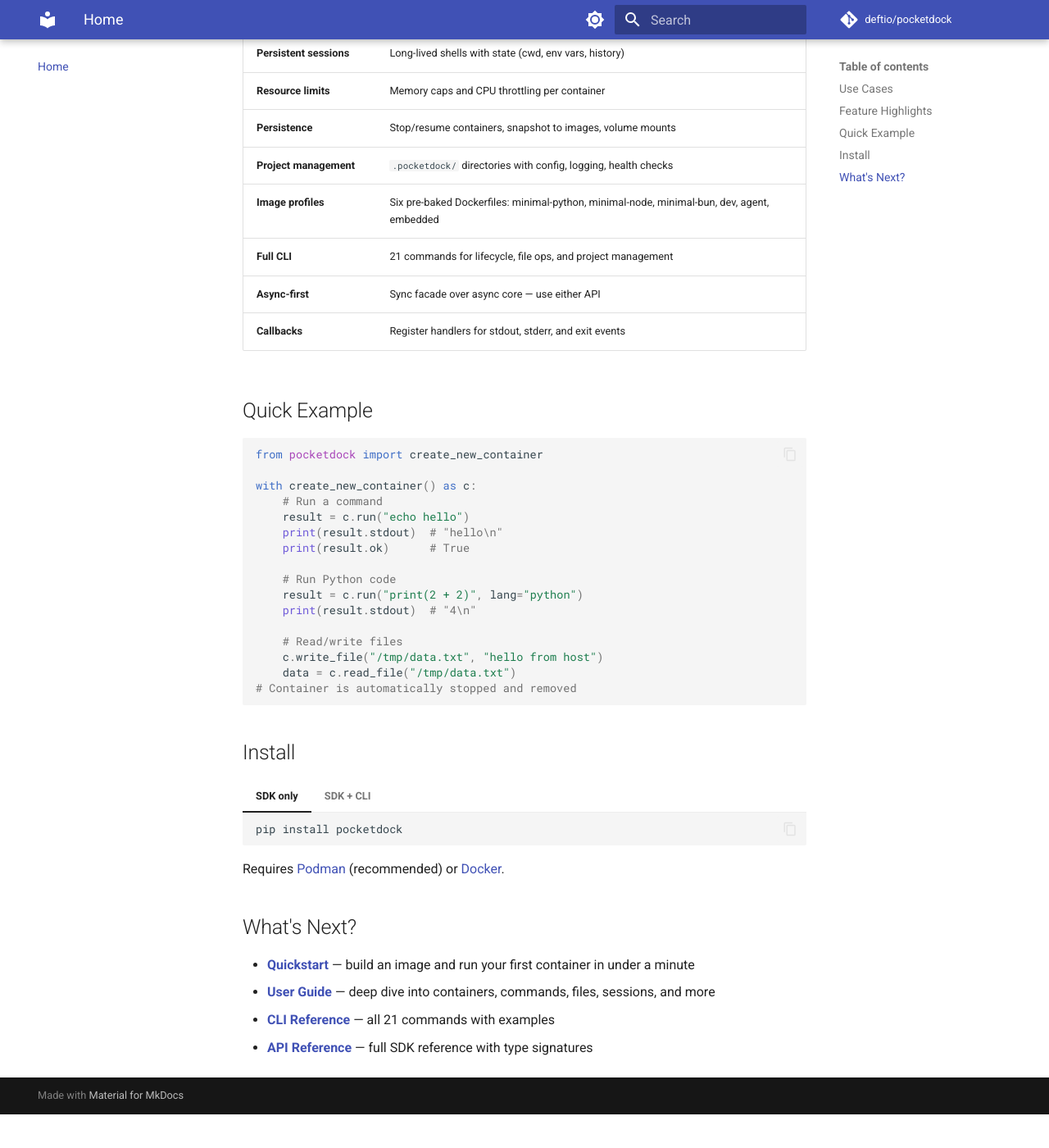
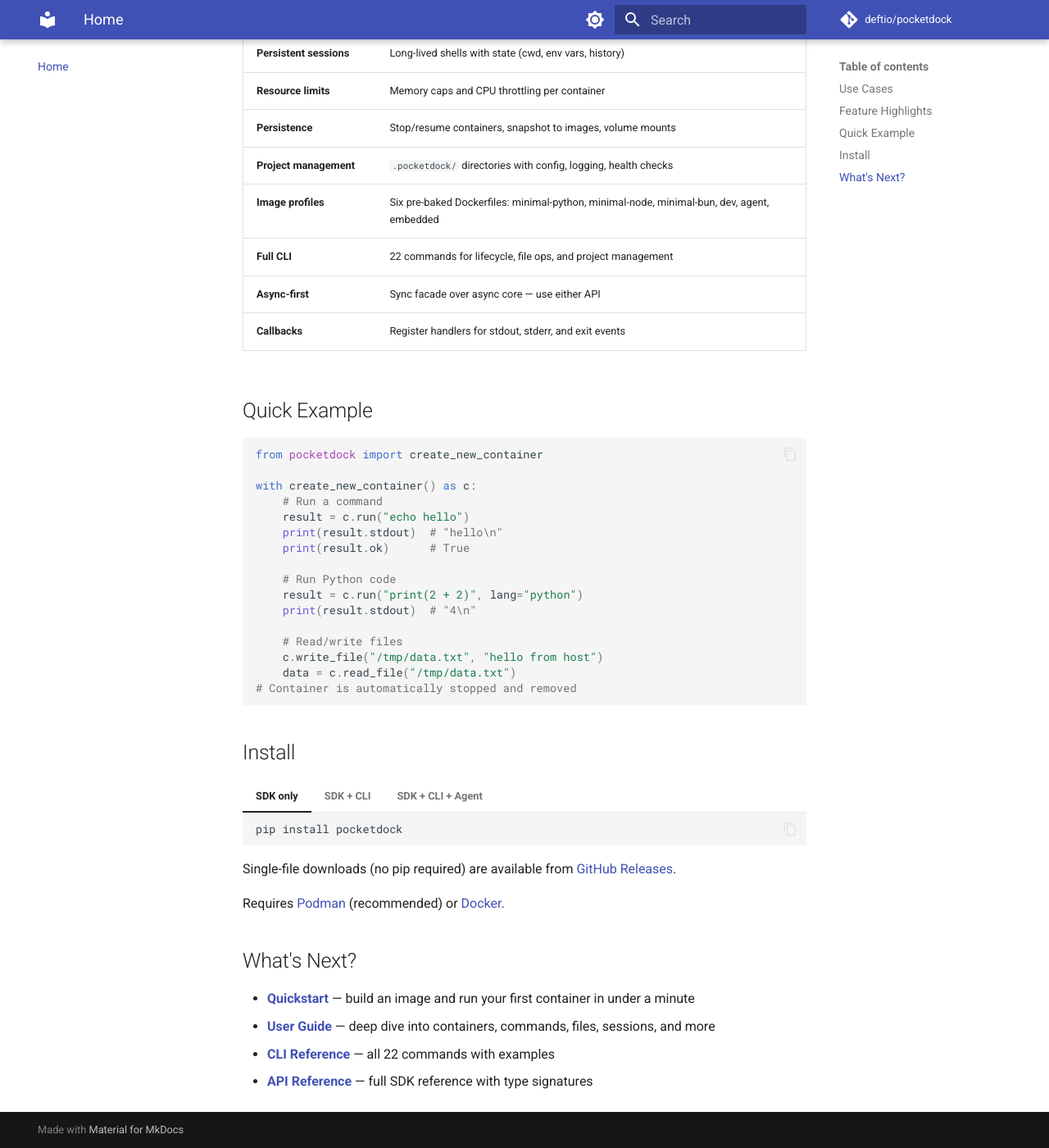
Before and after one commit to deftio/pocketdock, an MkDocs documentation site: the page built from docs/index.md, in a window 1280 px wide and 1400 px high, scrolled down 854 px. Shown: the whole window at 82% size. Built offline with MkDocs 1.6.1 and Material for MkDocs 9.7.7, drawn with Linux system fonts in a browser that asks for light colours; comment, search, counter and statistics services are not loaded; before the commit the page ends 2213 px from its top, so only the background shows below that.

Commit message:
fix: update version strings, command counts, and docs for v1.2.1
- Fix hardcoded "1.2.0" in tests and docs → "1.2.1"
- Update "21 commands" → "22 commands" across all docs
- Add [agent] install option to README, index, and quickstart
- Document shiv single-file downloads in install sections
- Document platform-aware PodmanNotRunning hints in error reference
- Fix shiv build: add mkdir -p dist in publish workflow

Co-Authored-By: Claude Opus 4.6 <noreply@anthropic.com>

````diff
--- a/docs/index.md
+++ b/docs/index.md
@@ -25,7 +25,7 @@ pocketdock is a Python SDK and CLI that talks directly to Podman or Docker over
 | **Persistence** | Stop/resume containers, snapshot to images, volume mounts |
 | **Project management** | `.pocketdock/` directories with config, logging, health checks |
 | **Image profiles** | Six pre-baked Dockerfiles: minimal-python, minimal-node, minimal-bun, dev, agent, embedded |
-| **Full CLI** | 21 commands for lifecycle, file ops, and project management |
+| **Full CLI** | 22 commands for lifecycle, file ops, and project management |
 | **Async-first** | Sync facade over async core — use either API |
 | **Callbacks** | Register handlers for stdout, stderr, and exit events |
 
@@ -64,11 +64,19 @@ with create_new_container() as c:
     pip install pocketdock[cli]
     ```
 
+=== "SDK + CLI + Agent"
+
+    ```bash
+    pip install pocketdock[agent]
+    ```
+
+Single-file downloads (no pip required) are available from [GitHub Releases](https://github.com/deftio/pocketdock/releases).
+
 Requires [Podman](https://podman.io/getting-started/installation) (recommended) or [Docker](https://docs.docker.com/get-docker/).
 
 ## What's Next?
 
 - **[Quickstart](quickstart.md)** — build an image and run your first container in under a minute
 - **[User Guide](guide/containers.md)** — deep dive into containers, commands, files, sessions, and more
-- **[CLI Reference](cli.md)** — all 21 commands with examples
+- **[CLI Reference](cli.md)** — all 22 commands with examples
 - **[API Reference](reference/api.md)** — full SDK reference with type signatures
````
Also changed, not shown: README.md (+5 -2 lines), docs/concepts/architecture.md (+1 -1 lines), docs/quickstart.md (+2 -1 lines), docs/reference/api.md (+1 -1 lines), docs/reference/errors.md (+5 -0 lines), 3 other files.
